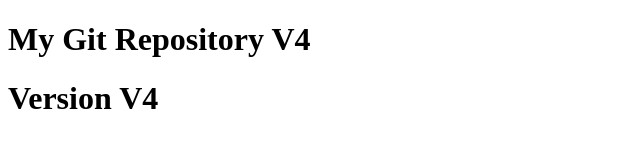
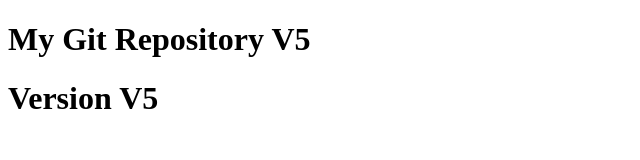
Before and after one commit to Abbu1311/my_repo_1, a plain HTML site: page index.html in a window 1280 px wide. Shown: the full height of the page, 0-640 px from the left. Drawn offline with Linux system fonts and the light colour scheme.

Commit message:
This is V5

```diff
--- a/index.html
+++ b/index.html
@@ -6,7 +6,7 @@
     <title>Document</title>
  </head>
  <body>
-    <h1>My Git Repository V4</h1>
-    <h1> Version V4</h1>
+    <h1>My Git Repository V5</h1>
+    <h1> Version V5</h1>
  </body>
  </html>
```
